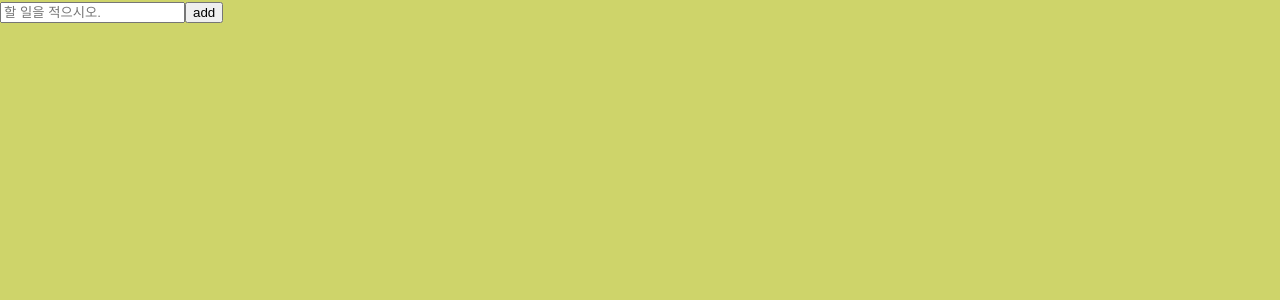
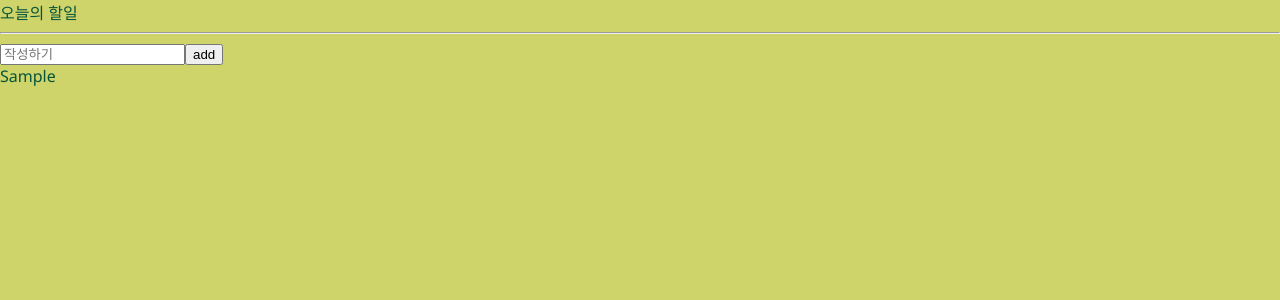
Before and after one commit to beom-jun-kim/toDoList, a React (Create React App) app: page / in a window 1280 px wide. Both pictures are taken after typing "Sample" into the empty fields and a click on the button "add". Shown: the top 300 px of the page. Built offline with nearby package versions, Linux system fonts and the light colour scheme.

Commit message:
add to do

```diff
--- a/src/App.tsx
+++ b/src/App.tsx
@@ -1,5 +1,5 @@
 import { createGlobalStyle } from "styled-components";
-import ToDoList from "./ToDoList";
+import ToDoList from "./components/ToDoList";
 
 const GlobalStyle = createGlobalStyle`
   @import url('https://fonts.googleapis.com/css2?family=Noto+Sans&display=swap');
--- a/src/ToDoList.tsx
+++ /dev/null
@@ -1,29 +0,0 @@
-import { useForm } from "react-hook-form";
-
-interface IFormData {
-  toDo: string;
-}
-
-function ToDoList() {
-  const { register, handleSubmit, setValue } = useForm<IFormData>();
-  const onValid = (data: IFormData) => {
-    console.log("data",data);
-    setValue("toDo","");
-  };
-
-  return (
-    <div>
-      <form onSubmit={handleSubmit(onValid)}>
-        <input
-          {...register("toDo", {
-            required: true,
-          })}
-          placeholder="할 일을 적으시오."
-        />
-        <button>add</button>
-      </form>
-    </div>
-  );
-}
-
-export default ToDoList;
--- /dev/null
+++ b/src/components/ToDoList.tsx
@@ -0,0 +1,54 @@
+import { useForm } from "react-hook-form";
+import { atom, useRecoilState, useRecoilValue } from "recoil";
+
+// toDos가 IToDo 객체로 이뤄진 배열임을 알려줘야한다
+const toDoState = atom<IToDo[]>({
+  key: "toDo",
+  default: [],
+});
+
+interface IFormData {
+  toDo: string;
+}
+
+interface IToDo {
+  id: number;
+  text: string;
+  category: "할일" | "하고있는일" | "한일" /* 3가지중 하나의 스트링만 */;
+}
+
+
+function ToDoList() {
+  const [toDos, setToDos] = useRecoilState(toDoState);
+  const { register, handleSubmit, setValue } = useForm<IFormData>();
+  const onValid = (toDoData: IFormData) => {
+    // setToDos(수정하는 함수): 두개의 함수 동작 가능 , 함수의 리턴값이 새로운 state가 된다 > 현재 state에 쉽게 접근 가능
+    // oldToDos의 모든 요소를 가진다
+    setToDos((oldToDos) => [
+      { id: Date.now(), text: toDoData.toDo, category: "할일" },
+      ...oldToDos,
+    ]);
+    setValue("toDo", "");
+  };
+  console.log(toDos);
+  return (
+    <div>
+      <h1>오늘의 할일</h1>
+      <hr />
+      <form onSubmit={handleSubmit(onValid)}>
+        <input
+          {...register("toDo", {
+            required: true,
+          })}
+          placeholder="작성하기"
+        />
+        <button>add</button>
+      </form>
+      <ul>
+        {toDos.map(toDo => <li key={toDo.id}>{toDo.text}</li>)}
+      </ul>
+    </div>
+  );
+}
+
+export default ToDoList;
```
